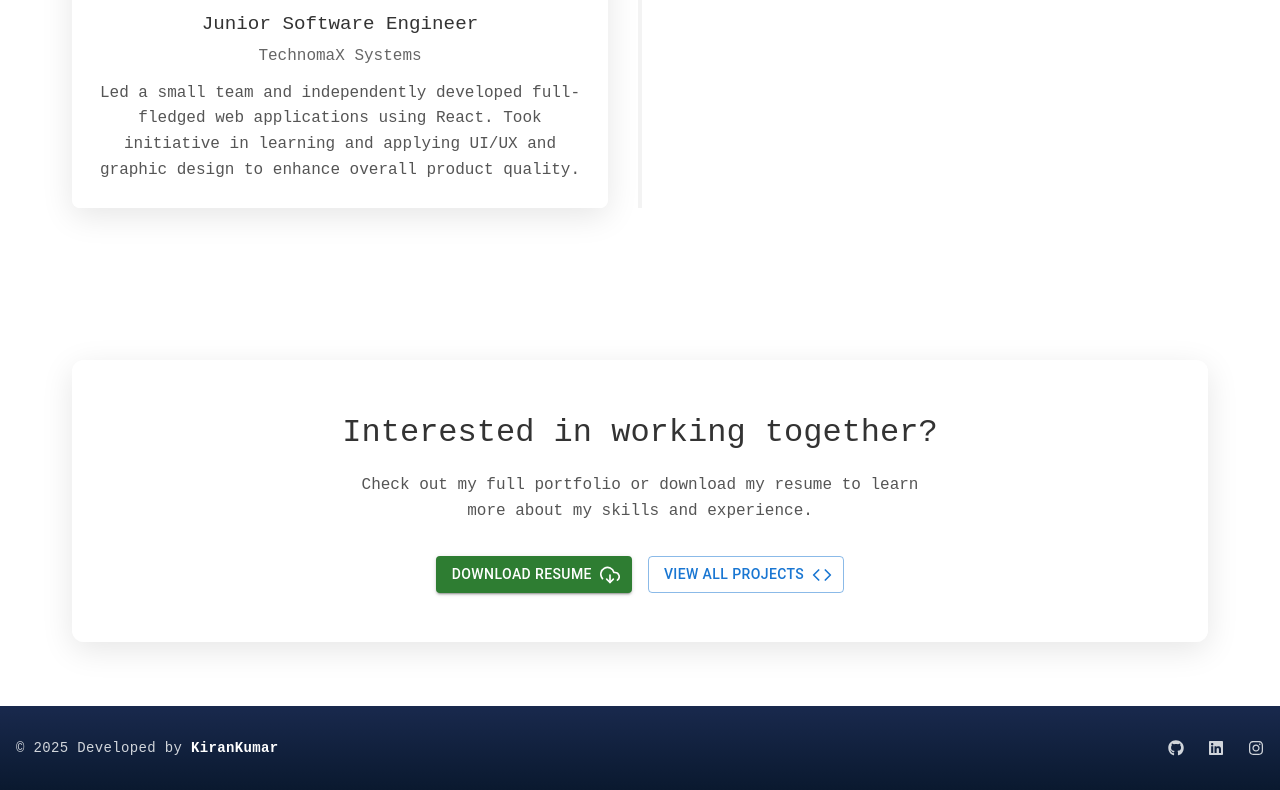
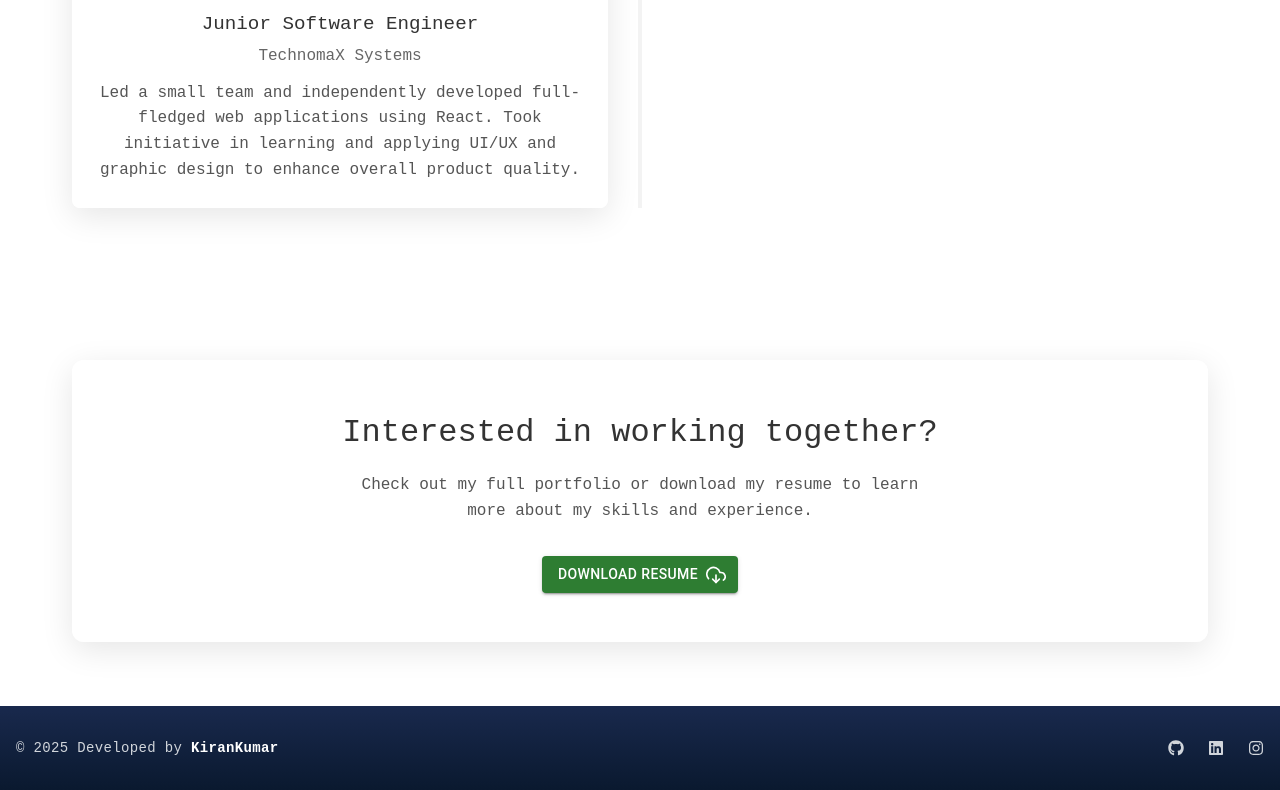
Before and after one commit to tmax-kiran/my-portfolio-kiran, a React (Vite) app: page / in a window 1280 px wide. Shown: the part 1787-2577 px from the top of the page. Built offline with nearby package versions, Linux system fonts and the light colour scheme.

Commit message:
Resumeupdated

```diff
--- a/src/components/home/HomeBottomPage.jsx
+++ b/src/components/home/HomeBottomPage.jsx
@@ -2,7 +2,7 @@ import React from "react";
 import { FiDownloadCloud, FiGithub, FiExternalLink, FiCode } from "react-icons/fi";
 import { Button } from "@mui/material";
 import "./Home.css";
-const resumeURL = "https://drive.google.com/file/d/1ahsxf-lCTFqqF5amadW83EXtsNSWt8G5/view?usp=sharing";
+const resumeURL = "https://drive.google.com/file/d/1dEhsV5yvLCANl-jFX2-_zzaKC6AzFpto/view?usp=sharing";
 
 const HomeBottomPage = () => {
   // Sample project data - replace with your actual projects
@@ -129,9 +129,9 @@ const HomeBottomPage = () => {
               Download Resume
             </Button>
           </a>
-          <Button variant="outlined" color="primary" endIcon={<FiCode />} className="cta-button">
+          {/* <Button variant="outlined" color="primary" endIcon={<FiCode />} className="cta-button">
             View All Projects
-          </Button>
+          </Button> */}
         </div>
       </div>
 
```
